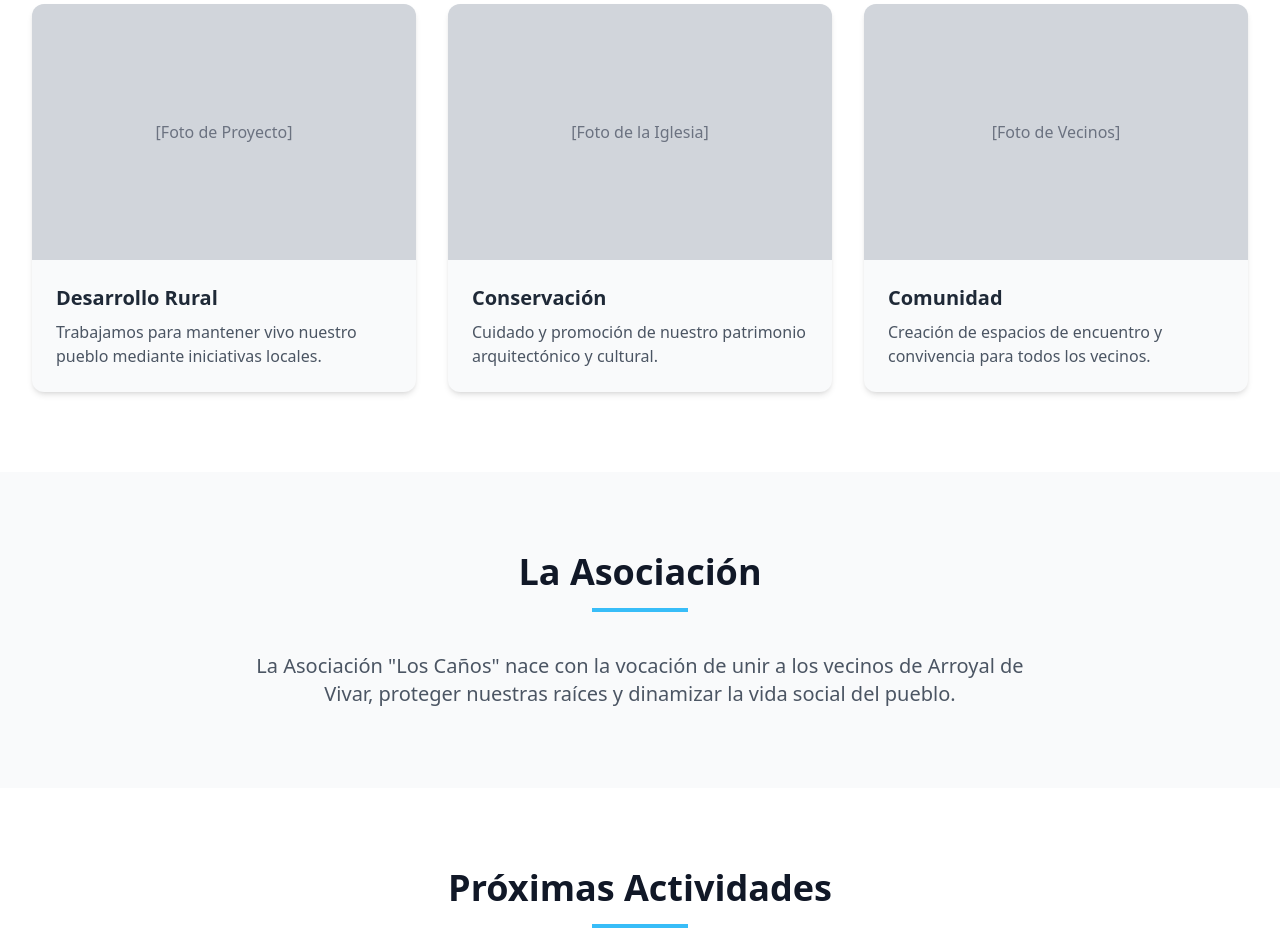
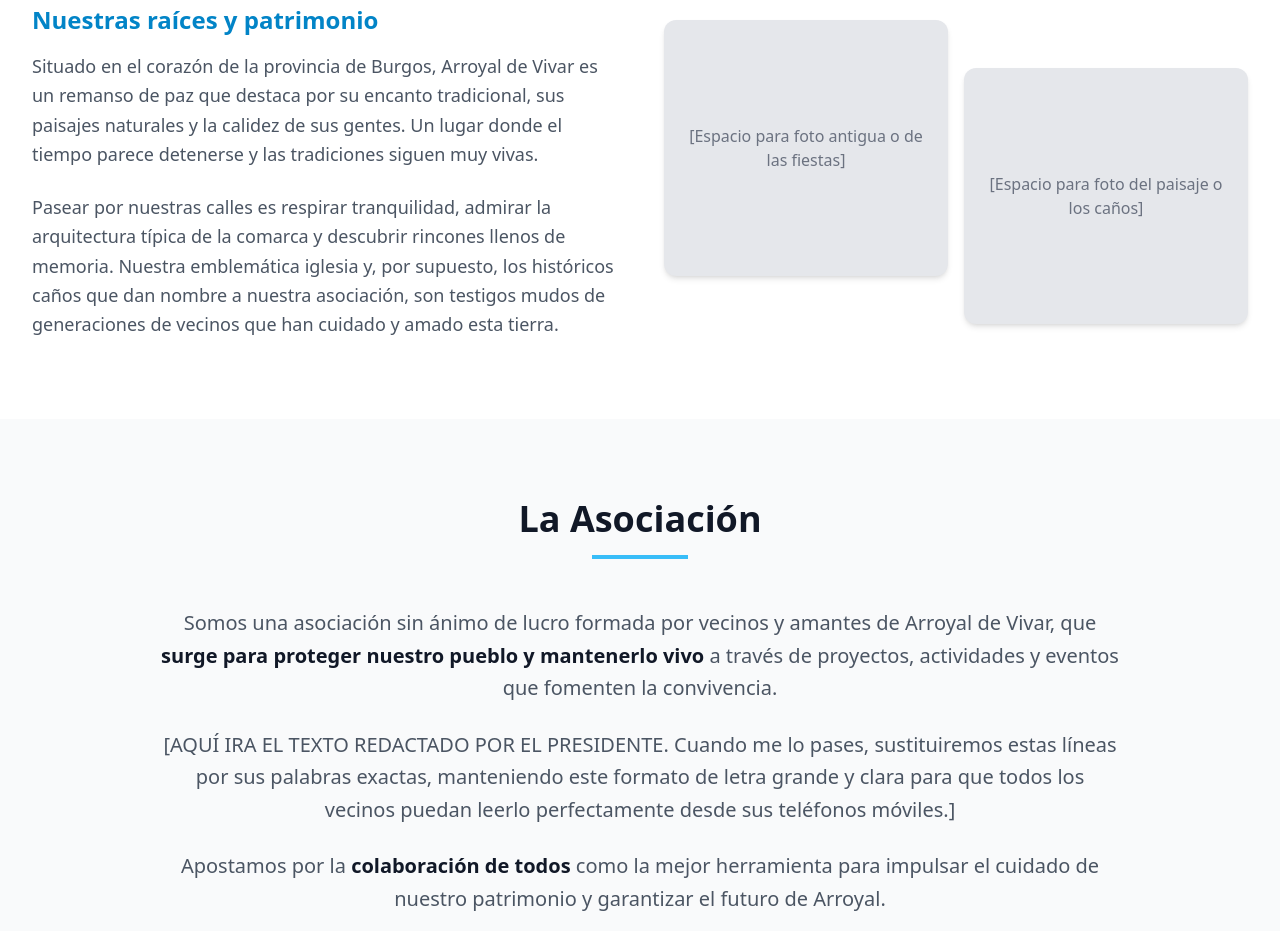
Before and after one commit to chrisfema10/web-los-canos, a plain HTML site: page index.html in a window 1280 px wide. Shown: the part 1000-1931 px from the top of the page. Drawn offline with nearby package versions, Linux system fonts and the light colour scheme.

Commit message:
Actualizado el diseño de Arroyal de Vivar y la estructura de La Asociación

```diff
--- a/index.html
+++ b/index.html
@@ -44,7 +44,7 @@
                 <div class="flex-shrink-0">
                     <a href="#inicio" class="flex items-center group">
 
-                        <!-- Logo imagen (MÁS GRANDE: h-20 y en BLANCO Y NEGRO: grayscale) -->
+                        <!-- Logo imagen (En BLANCO Y NEGRO: grayscale) -->
                         <img class="h-20 w-auto drop-shadow-md grayscale group-hover:scale-105 transition transform duration-300"
                              src="assets/logo.png"
                              alt="Logo Los Caños"
@@ -55,9 +55,7 @@
 
                         <!-- Texto con estilos separados -->
                         <div class="flex flex-col justify-center leading-none tracking-wider">
-                            <!-- LOS normal, sólido y con sombra para que se lea bien -->
                             <span class="text-xl font-bold text-white drop-shadow-md -mb-1 ml-1">LOS</span>
-                            <!-- CAÑOS con efecto hueco -->
                             <span class="text-4xl font-black texto-hueco">CAÑOS</span>
                         </div>
 
@@ -85,71 +83,71 @@
 
     <!-- 2. Hero Section -->
     <section class="relative h-screen flex flex-col items-center justify-center hero-scroll-effect pt-24">
-        <!-- Overlay oscuro suave -->
         <div class="absolute inset-0 bg-black/30 z-0"></div>
 
         <div class="relative z-10 text-center px-4 max-w-5xl mx-auto flex flex-col items-center justify-center mt-12">
-
             <!-- LOGO CENTRAL GIGANTE -->
             <img src="assets/logo.png"
                  alt="Logo Asociación Los Caños"
                  class="w-56 md:w-72 lg:w-[350px] mb-6 drop-shadow-2xl hover:scale-105 transition transform duration-500"
                  onerror="this.style.display='none'">
 
-            <!-- TÍTULO -->
             <h1 class="font-rustica text-6xl md:text-8xl text-white tracking-widest drop-shadow-xl mt-4">
                 ARROYAL DE VIVAR
             </h1>
-
         </div>
     </section>
 
-    <!-- 3. Arroyal de Vivar (Antiguo "Qué hacemos") -->
+    <!-- 3. Arroyal de Vivar (Sugerencia de Historia + Fotos) -->
     <section id="arroyal" class="py-20 bg-white">
         <div class="max-w-7xl mx-auto px-4 sm:px-6 lg:px-8">
             <div class="text-center mb-16">
                 <h2 class="text-3xl md:text-4xl font-bold text-gray-900 mb-4">Arroyal de Vivar</h2>
                 <div class="w-24 h-1 bg-sky-400 mx-auto"></div>
             </div>
-            <div class="grid grid-cols-1 md:grid-cols-2 lg:grid-cols-3 gap-8">
-                <div class="bg-gray-50 rounded-xl overflow-hidden shadow-md hover:shadow-xl transition">
-                    <div class="h-64 bg-gray-300 flex items-center justify-center">
-                        <span class="text-gray-500">[Foto de Proyecto]</span>
+
+            <div class="grid grid-cols-1 lg:grid-cols-2 gap-12 items-center">
+                <!-- Texto Sugerido (Puedes editarlo a tu gusto) -->
+                <div>
+                    <h3 class="text-2xl font-bold text-sky-600 mb-4">Nuestras raíces y patrimonio</h3>
+                    <p class="text-lg text-gray-600 mb-6 leading-relaxed">
+                        Situado en el corazón de la provincia de Burgos, Arroyal de Vivar es un remanso de paz que destaca por su encanto tradicional, sus paisajes naturales y la calidez de sus gentes. Un lugar donde el tiempo parece detenerse y las tradiciones siguen muy vivas.
+                    </p>
+                    <p class="text-lg text-gray-600 leading-relaxed">
+                        Pasear por nuestras calles es respirar tranquilidad, admirar la arquitectura típica de la comarca y descubrir rincones llenos de memoria. Nuestra emblemática iglesia y, por supuesto, los históricos caños que dan nombre a nuestra asociación, son testigos mudos de generaciones de vecinos que han cuidado y amado esta tierra.
+                    </p>
+                </div>
+
+                <!-- Cuadrícula para dos fotos bonitas -->
+                <div class="grid grid-cols-2 gap-4">
+                    <div class="bg-gray-200 h-64 rounded-xl overflow-hidden shadow-md">
+                        <!-- Aquí pondrás la ruta de tu foto 1. Ej: src="assets/foto1.jpg" -->
+                        <span class="flex items-center justify-center h-full text-gray-500 font-medium px-4 text-center">[Espacio para foto antigua o de las fiestas]</span>
                     </div>
-                    <div class="p-6">
-                        <h3 class="text-xl font-bold mb-2">Desarrollo Rural</h3>
-                        <p class="text-gray-600">Trabajamos para mantener vivo nuestro pueblo mediante iniciativas locales.</p>
-                    </div>
-                </div>
-                <div class="bg-gray-50 rounded-xl overflow-hidden shadow-md hover:shadow-xl transition">
-                    <div class="h-64 bg-gray-300 flex items-center justify-center">
-                        <span class="text-gray-500">[Foto de la Iglesia]</span>
-                    </div>
-                    <div class="p-6">
-                        <h3 class="text-xl font-bold mb-2">Conservación</h3>
-                        <p class="text-gray-600">Cuidado y promoción de nuestro patrimonio arquitectónico y cultural.</p>
-                    </div>
-                </div>
-                <div class="bg-gray-50 rounded-xl overflow-hidden shadow-md hover:shadow-xl transition">
-                    <div class="h-64 bg-gray-300 flex items-center justify-center">
-                        <span class="text-gray-500">[Foto de Vecinos]</span>
-                    </div>
-                    <div class="p-6">
-                        <h3 class="text-xl font-bold mb-2">Comunidad</h3>
-                        <p class="text-gray-600">Creación de espacios de encuentro y convivencia para todos los vecinos.</p>
+                    <div class="bg-gray-200 h-64 rounded-xl overflow-hidden shadow-md mt-12">
+                        <!-- Aquí pondrás la ruta de tu foto 2. Ej: src="assets/foto2.jpg" -->
+                        <span class="flex items-center justify-center h-full text-gray-500 font-medium px-4 text-center">[Espacio para foto del paisaje o los caños]</span>
                     </div>
                 </div>
             </div>
         </div>
     </section>
 
-    <!-- 4. La Asociación -->
+    <!-- 4. La Asociación (Estilo Ábrego: Carta del Presidente) -->
     <section id="asociacion" class="py-20 bg-gray-50">
-        <div class="max-w-7xl mx-auto px-4 sm:px-6 lg:px-8 text-center">
+        <div class="max-w-5xl mx-auto px-4 sm:px-6 lg:px-8 text-center">
             <h2 class="text-3xl md:text-4xl font-bold text-gray-900 mb-4">La Asociación</h2>
-            <div class="w-24 h-1 bg-sky-400 mx-auto mb-10"></div>
-            <p class="text-xl text-gray-600 max-w-3xl mx-auto">
-                La Asociación "Los Caños" nace con la vocación de unir a los vecinos de Arroyal de Vivar, proteger nuestras raíces y dinamizar la vida social del pueblo.
+            <div class="w-24 h-1 bg-sky-400 mx-auto mb-12"></div>
+
+            <!-- TEXTO PLACEHOLDER PARA EL PRESIDENTE -->
+            <p class="text-xl text-gray-600 leading-relaxed mb-6">
+                Somos una asociación sin ánimo de lucro formada por vecinos y amantes de Arroyal de Vivar, que <strong class="text-gray-900">surge para proteger nuestro pueblo y mantenerlo vivo</strong> a través de proyectos, actividades y eventos que fomenten la convivencia.
+            </p>
+            <p class="text-xl text-gray-600 leading-relaxed mb-6">
+                [AQUÍ IRA EL TEXTO REDACTADO POR EL PRESIDENTE. Cuando me lo pases, sustituiremos estas líneas por sus palabras exactas, manteniendo este formato de letra grande y clara para que todos los vecinos puedan leerlo perfectamente desde sus teléfonos móviles.]
+            </p>
+            <p class="text-xl text-gray-600 leading-relaxed">
+                Apostamos por la <strong class="text-gray-900">colaboración de todos</strong> como la mejor herramienta para impulsar el cuidado de nuestro patrimonio y garantizar el futuro de Arroyal.
             </p>
         </div>
     </section>
```
